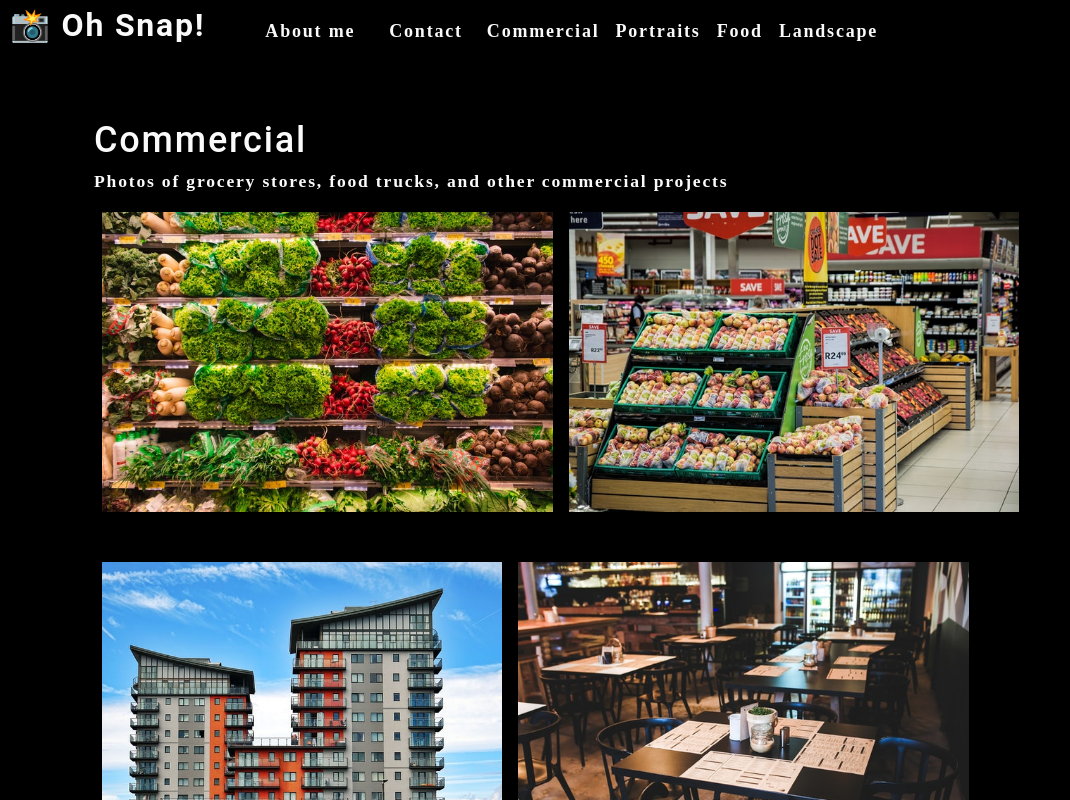
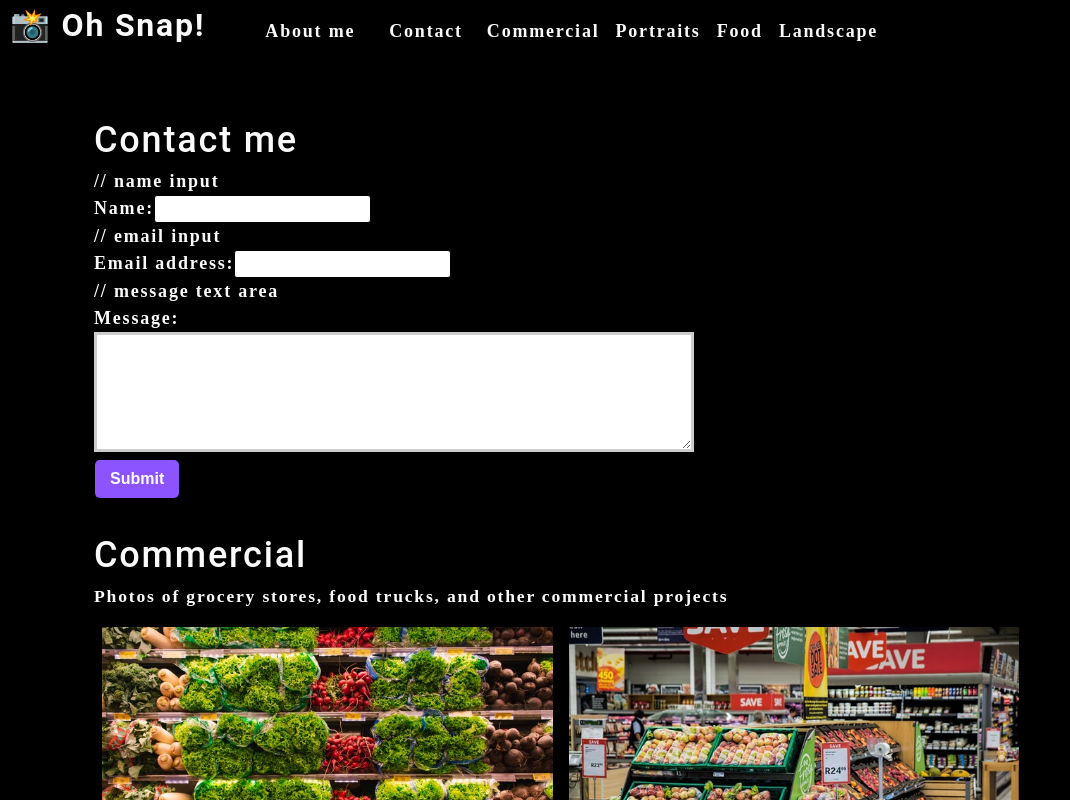
Before and after one commit to SuB-GH/photo-port, a React (Create React App) app: page / in a window 1280 px wide. Shown: the top 800 px of the page, without its empty margins (0-1070 px from the left). Built offline with nearby package versions, Linux system fonts and the light colour scheme.

Commit message:
control state w/ a controlled component

```diff
--- a/src/App.js
+++ b/src/App.js
@@ -2,6 +2,7 @@
 import Nav from './components/Nav';
 import About from './components/About';
 import Gallery from './components/Gallery';
+import ContactForm from './components/Contact';
 
 function App() {
   const [categories] = useState([
@@ -24,6 +25,7 @@
         currentCategory={currentCategory}
       ></Nav>
       <main>
+        <ContactForm></ContactForm>
         <Gallery currentCategory={currentCategory}></Gallery>
         <About></About>
       </main>
--- a/src/components/Contact/index.js
+++ b/src/components/Contact/index.js
@@ -1,26 +1,39 @@
-import React from 'react';
+import React, { useState } from 'react';
 
 function ContactForm() {
+    const [formState, setFormState] = useState({ name: '', email: '', message: '' });
+    const { name, email, message } = formState;
+
+    function handleChange(e) {
+        setFormState({...formState, [e.target.name]: e.target.value })
+      }
+
+      console.log(formState); // can remove this later
+
+      function handleSubmit(e) {
+        e.preventDefault();
+        console.log(formState);
+      }
 
     // JSX
     return (
         <section>
             <h1>Contact me</h1>
-            <form id="contact-form">
+            <form id="contact-form" onSubmit={handleSubmit}>
                 // name input
                 <div>
                     <label htmlFor="name">Name:</label>
-                    <input type="text" name="name" />
+                    <input type="text" defaultValue={name} onChange={handleChange} name="name" />
                 </div>
                 // email input
                 <div>
                     <label htmlFor="email">Email address:</label>
-                    <input type="email" name="email" />
+                    <input type="email" defaultValue={email} name="email" onChange={handleChange} />
                 </div>
                 // message text area
                 <div>
                     <label htmlFor="message">Message:</label>
-                    <textarea name="message" rows="5" />
+                    <textarea name="message" defaultValue={message} onChange={handleChange} rows="5" />
                 </div>
                 <button type="submit">Submit</button>
             </form>
```
